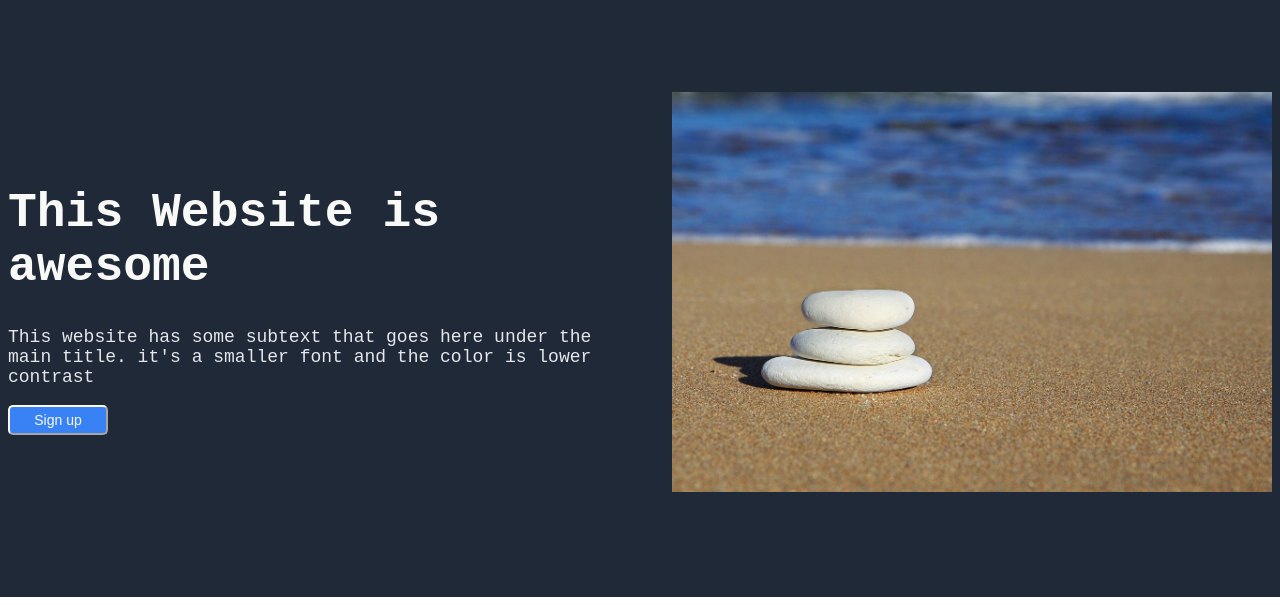
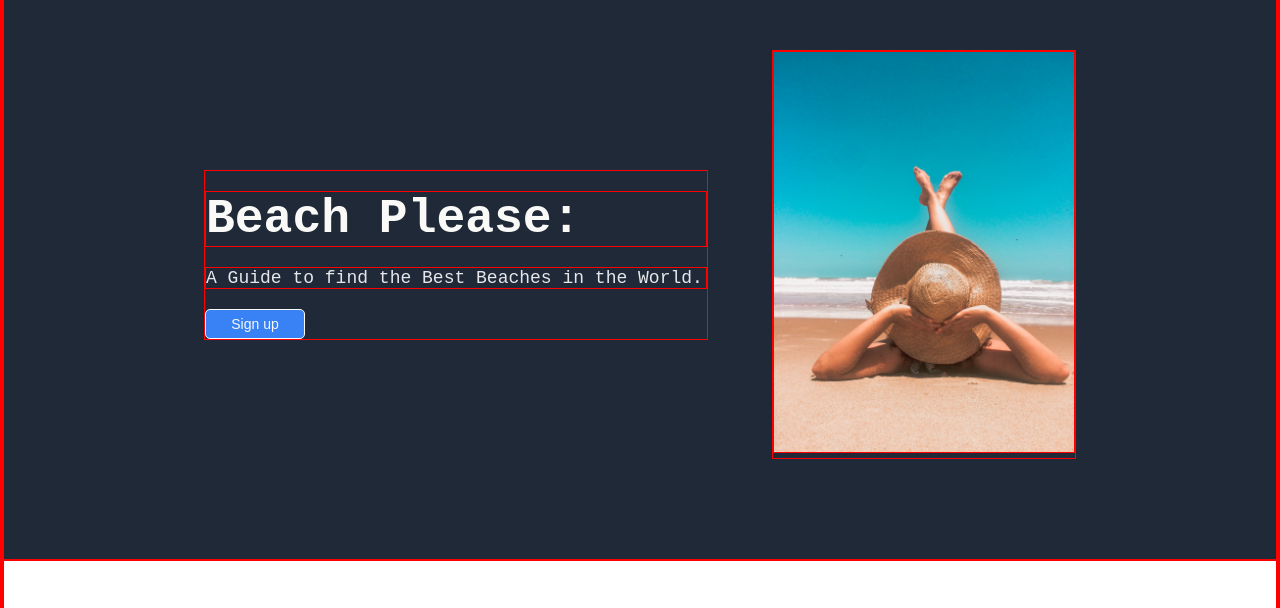
Before and after one commit to ricocebu/odin-landing-page, a plain HTML site: page index.html in a window 1280 px wide. Shown: the part 158-766 px from the top of the page. Drawn offline with Linux system fonts and the light colour scheme.

Commit message:
Add hero title and image Deleted and replaced hero image and replace title and texts

```diff
--- a/index.html
+++ b/index.html
@@ -19,12 +19,12 @@
     <div class="main-content">
         <div class="hero">
             <div class="hero-text">
-                <h1 class="main-text">This Website is awesome</h1>
-                <p class="secondary-text">This website has some subtext that goes here under the main title. it's a smaller font and the color is lower contrast</p>
+                <h1 class="main-text">Beach Please:</h1>
+                <p class="secondary-text">A Guide to find the Best Beaches in the World.</p>
                 <button class="hero-button">Sign up</button>
             </div>
             <div class="hero-image">
-                <img src="./img/rocks-15712_1280.jpg" alt="">
+                <img src="./img/hero.jpg" alt="Lady in the beach">
             </div>
         </div>
         <div class="content-one">
--- a/style.css
+++ b/style.css
@@ -3,9 +3,9 @@ body {
     margin: 0;
 }
 
-/* * {
+* {
     border: 1px solid red;
-} */
+}
 .main-content {
     min-height: 100vh;
     display: flex;
@@ -41,7 +41,7 @@ header {
     background-color: #1f2937;
     justify-content: center;
     align-items: center;
-    padding: 100px 0;
+    padding: 50px 0 100px 0;
     gap: 5vw;
 }
 
@@ -49,6 +49,7 @@ header {
     font-size: 48px;
     font-weight: bolder;
     color: #f9faf8;
+    margin: 0;
 }
 
 .secondary-text,
@@ -61,9 +62,15 @@ a:hover {
     text-decoration: none;
 }
 
-.hero-image img,
-.hero-text {
-    width: 600px;
+.main-text,
+.secondary-text {
+    margin: 20px 0;
+    width: 500px;
+}
+
+.hero-image img {
+    width: 300px;
+    height: auto;
 }
 
 .hero-button {
```
Also changed, not shown: img/hero.jpg (added), img/icon-5577198_1280.png (deleted), img/rocks-15712_1280.jpg (deleted).
